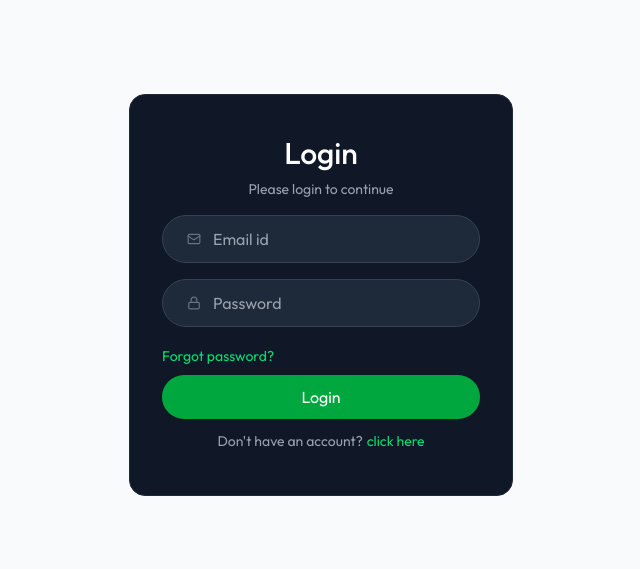
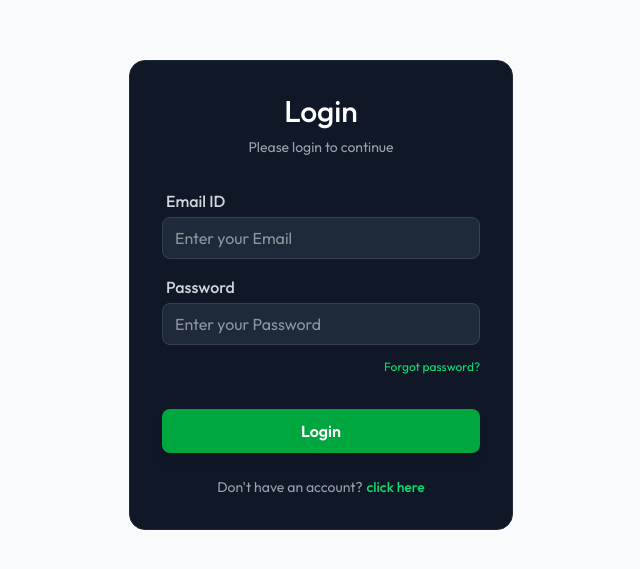
Before and after one commit to urmilarajapurkar953-design/ai-resume-builder, a React (Vite) app in the folder client/: page /login in a window 1280 px wide. Shown: the part 105-674 px from the top of the page, without its empty margins (319-959 px from the left). Built offline with nearby package versions, Linux system fonts and the light colour scheme; no server answers.

Commit message:
refactor login/register input fields for better UI/UX

```diff
--- a/client/src/pages/Login.jsx
+++ b/client/src/pages/Login.jsx
@@ -23,44 +23,28 @@ const Login = () => {
     password: "",
   });
 
-  // ================= LOGIN / REGISTER =================
+  // Define your border color here (as requested in your snippet)
+  const borderColor = "#374151"; // This is a dark gray tailwind-like color
+
   const handleSubmit = async (e) => {
     e.preventDefault();
-
     try {
       let payload = {
         email: formData.email.trim().toLowerCase(),
         password: formData.password,
       };
-
       if (state === "register") {
         payload.name = formData.name.trim();
       }
-
       const { data } = await api.post(`/api/users/${state}`, payload);
-
       dispatch(login(data));
       localStorage.setItem("token", data.token);
-
       toast.success(data.message);
-
-    // ✅ REDIRECT AFTER LOGIN / REGISTER
       navigate("/app");
-
-    setFormData({
-      name: "",
-      email: "",
-      password: "",
-    });
-
+      setFormData({ name: "", email: "", password: "" });
     } catch (error) {
       toast.error(error?.response?.data?.message || error.message);
     }
-};
-
-  // ✅ REDIRECT instead of calling API
-  const handleForgotPassword = () => {
-    navigate("/forgot-password");
   };
 
   const handleChange = (e) => {
@@ -72,88 +56,87 @@ const Login = () => {
     <div className="flex items-center justify-center min-h-screen bg-gray-50">
       <form
         onSubmit={handleSubmit}
-        className="sm:w-96 w-full text-center bg-gray-900 border border-gray-800 rounded-2xl px-8"
+        className="sm:w-96 w-full text-left bg-gray-900 border border-gray-800 rounded-2xl p-8"
       >
-        <h1 className="text-white text-3xl mt-10 font-medium">
+        <h1 className="text-white text-3xl font-medium text-center">
           {state === "login" ? "Login" : "Sign up"}
         </h1>
 
-        <p className="text-gray-400 text-sm mt-2">
+        <p className="text-gray-400 text-sm mt-2 mb-8 text-center">
           Please {state} to continue
         </p>
 
-        {/* NAME */}
+        {/* NAME FIELD */}
         {state !== "login" && (
-  <div className="flex items-center mt-6 w-full bg-[#1F2937] border border-gray-700 h-12 rounded-full pl-6 pr-6 gap-3">
-    <User2Icon color="#6B7280" size={16} className="flex-shrink-0" />
+          <div className="mb-4">
+            <label className="block text-gray-300 font-medium mb-1 ml-1">Name</label>
+            <div className="relative">
               <input
                 type="text"
                 name="name"
-      placeholder="Name"
-      className="w-full bg-transparent text-white placeholder-gray-400 outline-none border-none focus:ring-0"
+                placeholder="Enter your Name"
+                className="w-full bg-gray-800 text-white rounded-lg px-3 py-2 focus:outline-none focus:border-green-500 transition-colors"
+                style={{ border: `1px solid ${borderColor}` }}
                 value={formData.name}
                 onChange={handleChange}
                 required
               />
             </div>
+          </div>
         )}
 
-        {/* EMAIL */}
-        <div className="flex items-center w-full mt-4 bg-gray-800 border border-gray-700 h-12 rounded-full pl-6 pr-4 gap-3">
-  <Mail color="#6B7280" size={14} className="flex-shrink-0" />
+        {/* EMAIL FIELD */}
+        <div className="mb-4">
+          <label className="block text-gray-300 font-medium mb-1 ml-1">Email ID</label>
           <input
             type="email"
             name="email"
-    placeholder="Email id"
-    className="w-full bg-transparent text-white placeholder-gray-400 outline-none border-none focus:ring-0"
+            placeholder="Enter your Email"
+            className="w-full bg-gray-800 text-white rounded-lg px-3 py-2 focus:outline-none focus:border-green-500 transition-colors"
+            style={{ border: `1px solid ${borderColor}` }}
             value={formData.email}
             onChange={handleChange}
             required
           />
         </div>
 
-        {/* PASSWORD */}
-        <div className="flex items-center w-full mt-4 bg-gray-800 border border-gray-700 h-12 rounded-full pl-6 pr-4 gap-3">
-  <Lock color="#6B7280" size={14} className="flex-shrink-0" />
+        {/* PASSWORD FIELD */}
+        <div className="mb-4">
+          <label className="block text-gray-300 font-medium mb-1 ml-1">Password</label>
           <input
             type="password"
             name="password"
-    placeholder="Password"
-    className="w-full bg-transparent text-white placeholder-gray-400 outline-none border-none focus:ring-0"
+            placeholder="Enter your Password"
+            className="w-full bg-gray-800 text-white rounded-lg px-3 py-2 focus:outline-none focus:border-green-500 transition-colors"
+            style={{ border: `1px solid ${borderColor}` }}
             value={formData.password}
             onChange={handleChange}
             required
           />
-</div>
-
-        {/* FORGOT PASSWORD */}
-        <div className="mt-4 text-left">
+          <div className="mt-2 text-right">
             <button
               type="button"
               onClick={() => navigate("/forgot-password")}
-  className="text-sm text-green-400 hover:underline"
+              className="text-xs text-green-400 hover:underline"
             >
               Forgot password?
             </button>
           </div>
+        </div>
 
         <button
           type="submit"
-          className="mt-2 w-full h-11 rounded-full text-white bg-green-600 hover:bg-green-500 transition"
+          className="mt-4 w-full h-11 rounded-lg text-white font-semibold bg-green-600 hover:bg-green-500 transition shadow-lg"
         >
           {state === "login" ? "Login" : "Sign up"}
         </button>
 
         <p
-          onClick={() =>
-            setState((prev) => (prev === "login" ? "register" : "login"))
-          }
-          className="text-gray-400 text-sm mt-3 mb-11 cursor-pointer"
+          onClick={() => setState((prev) => (prev === "login" ? "register" : "login"))}
+          className="text-gray-400 text-sm mt-6 text-center cursor-pointer"
         >
-          {state === "login"
-            ? "Don't have an account?"
-            : "Already have an account?"}
-          <span className="text-green-400 hover:underline ml-1">
+          {state === "login" ? "Don't have an account?" : "Already have an account?"}
+          <span className="text-green-400 hover:underline ml-1 font-medium">
             click here
           </span>
         </p>
```
Lines whose indentation alone changed are shown as unchanged.
